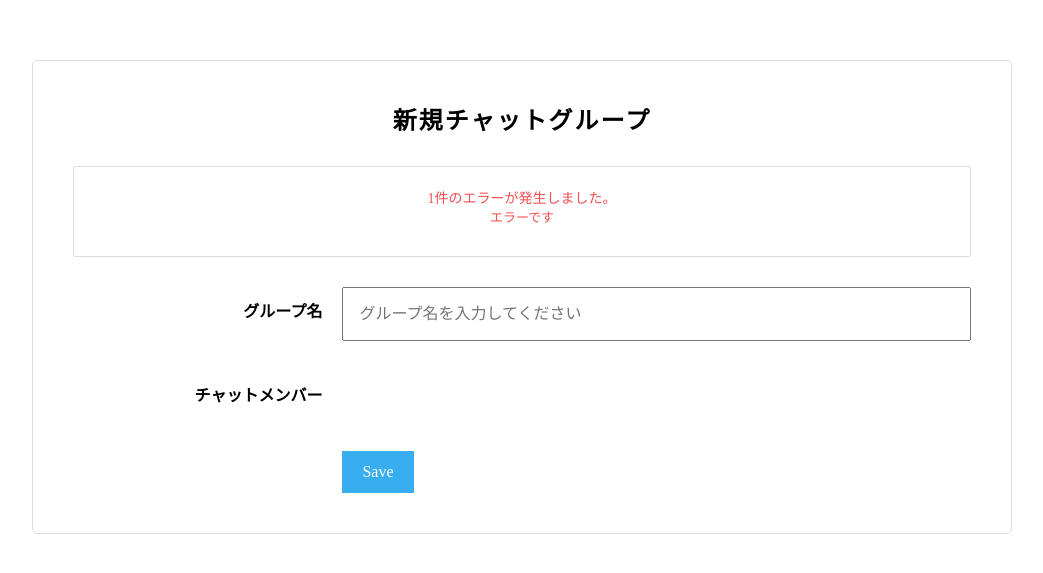
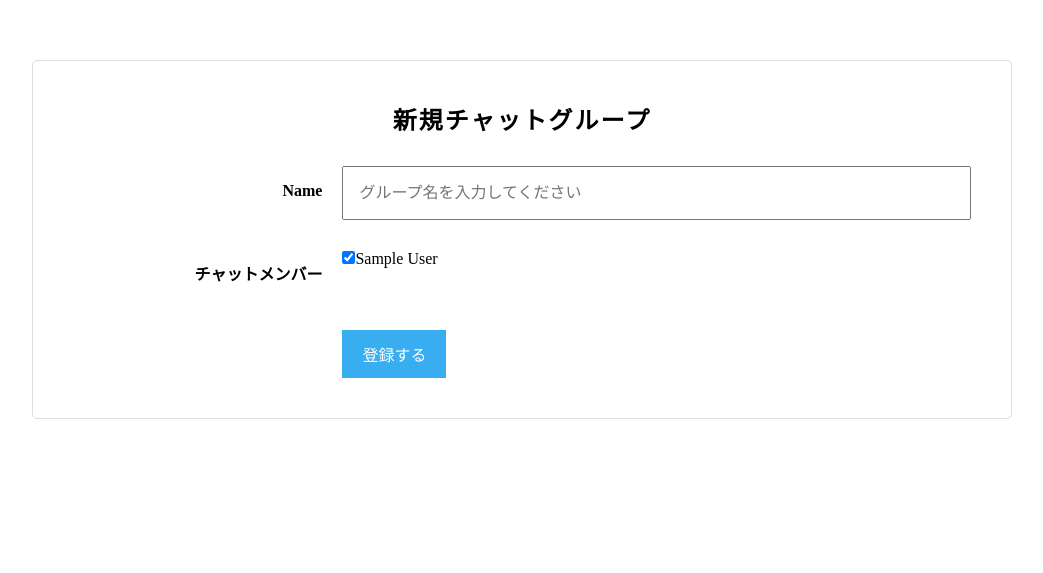
Before and after one commit to ryouto0726/chat-space-1, a Rails app: page /groups/new in a window 1280 px wide. Shown: the top 573 px of the page, without its empty margins (118-1161 px from the left). Run offline with Rails 7, Linux system fonts and the light colour scheme; the visitor is signed in with stand-in values (Sample User, id 1); style sheets or scripts are compiled from the project's sources; some libraries are stand-ins or nearby versions.

Commit message:
グループ作成機能の実装
むずかしい..

```diff
--- a/app/controllers/groups_controller.rb
+++ b/app/controllers/groups_controller.rb
@@ -1,8 +1,16 @@
 class GroupsController < ApplicationController
   def new
+    @group = Group.new
+    @group.users << current_user
   end
 
   def create
+    @group = Group.new(group_params)
+    if @group.save
+      redirect_to root_path, notice: 'グループを作成しました。'
+    else
+      render :new
+    end
   end
 
   def edit
@@ -10,4 +18,10 @@ class GroupsController < ApplicationController
 
   def update
   end
+
+  private
+
+  def group_params
+    params.require(:group).permit(:name, { user_ids: [] })
+  end
 end
--- a/app/views/groups/new.html.haml
+++ b/app/views/groups/new.html.haml
@@ -1,25 +1,27 @@
 .chat-group-form
   %h1 新規チャットグループ
-  %form
-    .chat-group-form__errors
-      %h2
-        1件のエラーが発生しました。
+  = form_for @group do |f|
+    - if @group.errors.any?
+      .chat-group-form__errors
+        %h2= "#{@group.errors.full_messages.count}件のエラーが発生しました。"
         %ul
-          %li エラーです
+          - @group.errors.full_messages.each do |message|
+            %li= message
     .chat-group-form__field
       .chat-group-form__field--left
-        %label.chat-group-form__label{for: "chat_group_name"} グループ名
+        = f.label :name, class: 'chat-group-form__label'
       .chat-group-form__field--right
-        %input#chat_group_name.chat-group-form__input{name: "chat_group[name]", placeholder: "グループ名を入力してください", type: "text"}/
-    .chat-group-form__field
-      / この部分はインクリメンタルサーチ(ユーザー追加の非同期化)のときに使用します
-    .chat-group-form__field
+        = f.text_field :name, class: 'chat__group_name chat-group-form__input', placeholder: 'グループ名を入力してください'
+    .chat-group-form__field.clearfix
+      / この部分はインクリメンタルサーチ（ユーザー追加の非同期化)のときに使用します
+    .chat-group-form__field.clearfix
       .chat-group-form__field--left
-        %label.chat-group-form__label チャットメンバー
+        %label.chat-group-form__label{for: "chat_group_チャットメンバー"} チャットメンバー
       .chat-group-form__field--right
         / グループ作成機能の追加時はここにcollection_check_boxesの記述を入れてください
-        / この部分はインクリメンタルサーチ(ユーザー追加の非同期化)のときにも使用します
-    .chat-group-form__field
+        = f.collection_check_boxes :user_ids, User.all, :id, :name
+        / この部分はインクリメンタルサーチ（ユーザー追加の非同期化)のときにも使用します
+    .chat-group-form__field.clearfix
       .chat-group-form__field--left
       .chat-group-form__field--right
-        %input.chat-group-form__action-btn{"data-disable-with": "Save", name: "commit", type: "submit", value: "Save"}/
+        = f.submit class: 'chat-group-form__action-btn'
```
